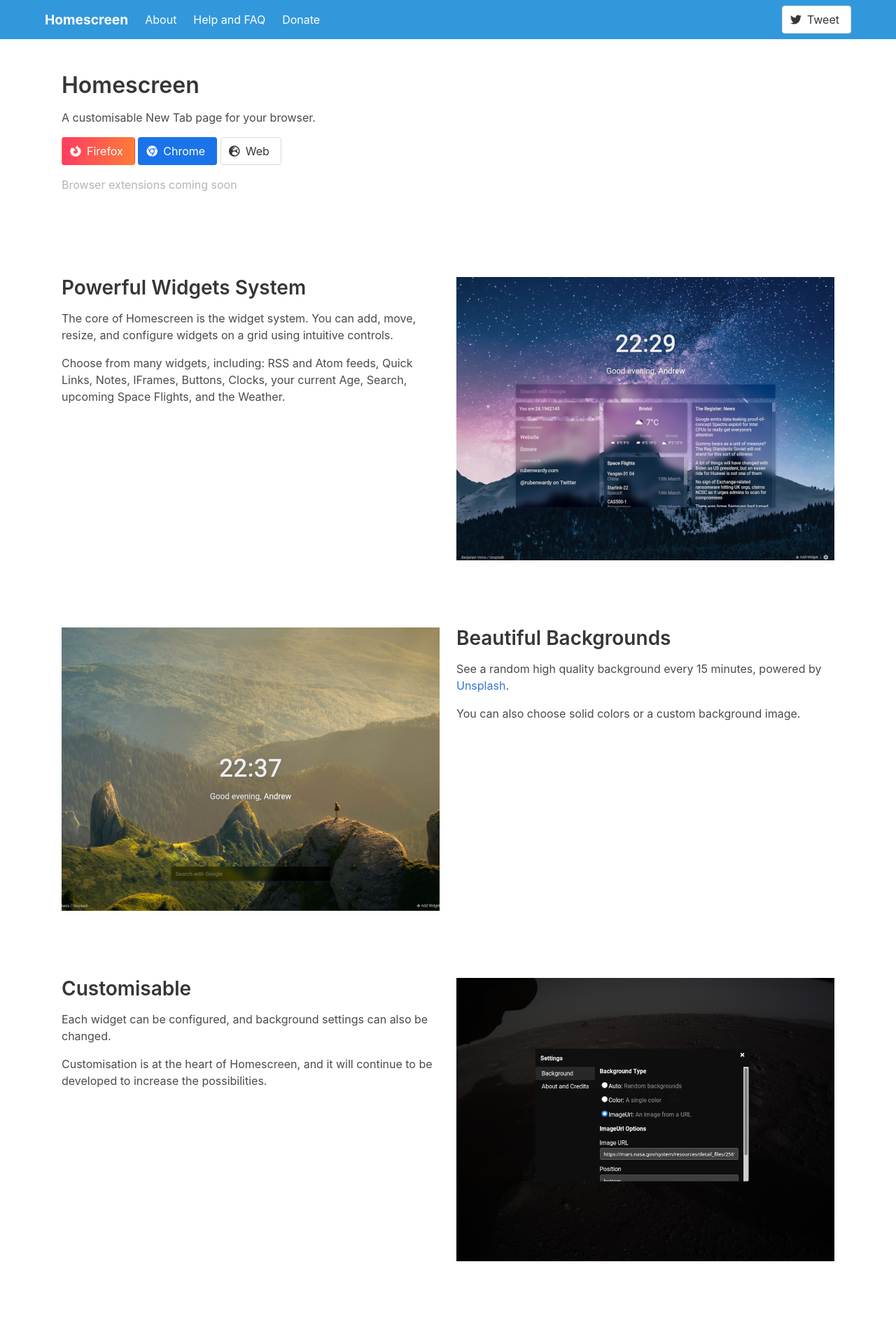
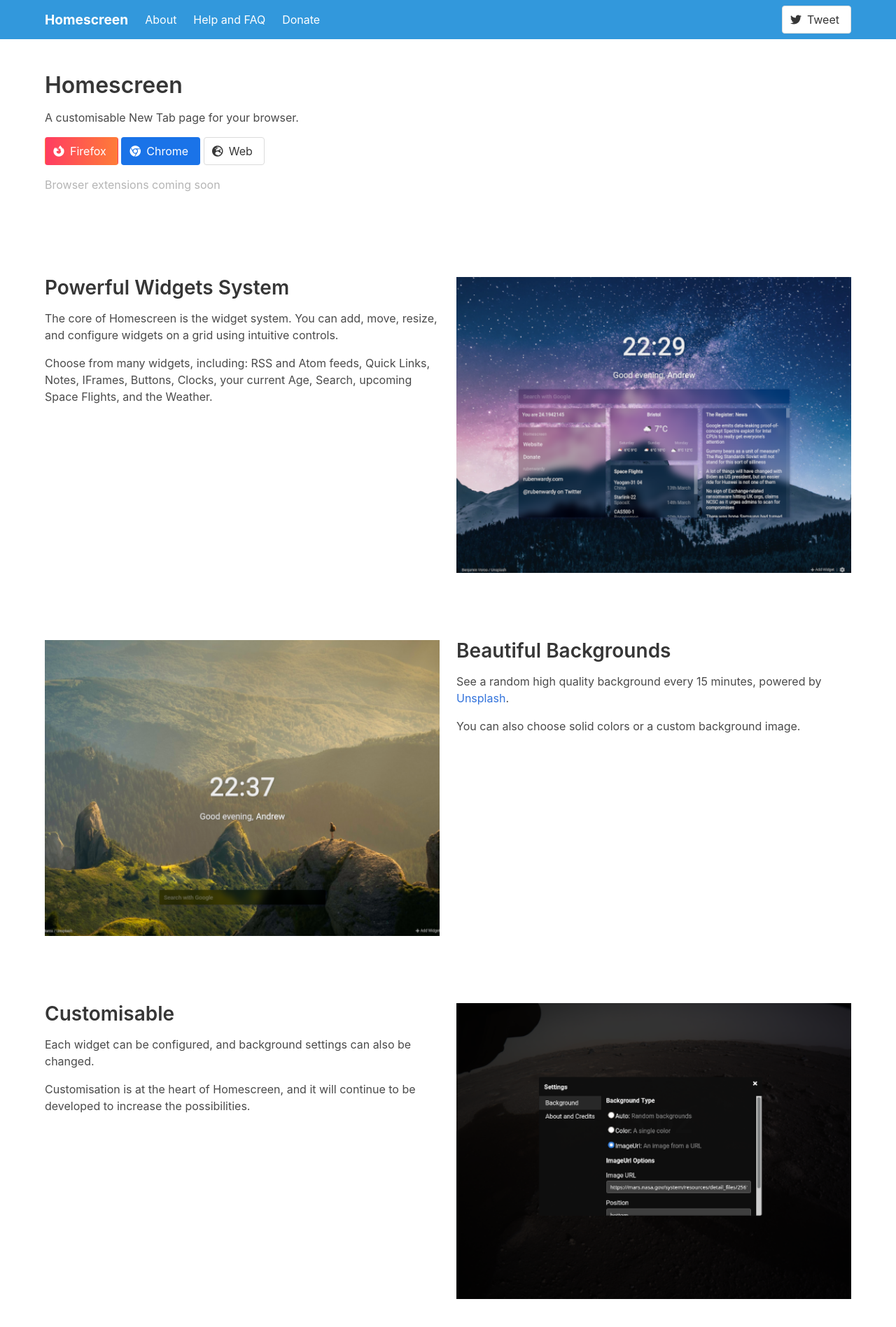
Before and after one commit to rubenwardy/renewedtab_website, a Jekyll site: the page built from index.html, in a window 1280 px wide. Shown: the top 1897 px of the page at 70% size. Built offline with Jekyll 4.4.1, drawn with Linux system fonts in a browser that asks for light colours.

Commit message:
Fix section padding

```diff
--- a/_layouts/default.html
+++ b/_layouts/default.html
@@ -16,6 +16,11 @@
 	{% endif %}
 
 	<style>
+		.section {
+			padding-left: 0;
+			padding-right: 0;
+		}
+
 		.navbar-brand .navbar-item {
 			font-size: 120%;
 			font-weight: bold;
```
